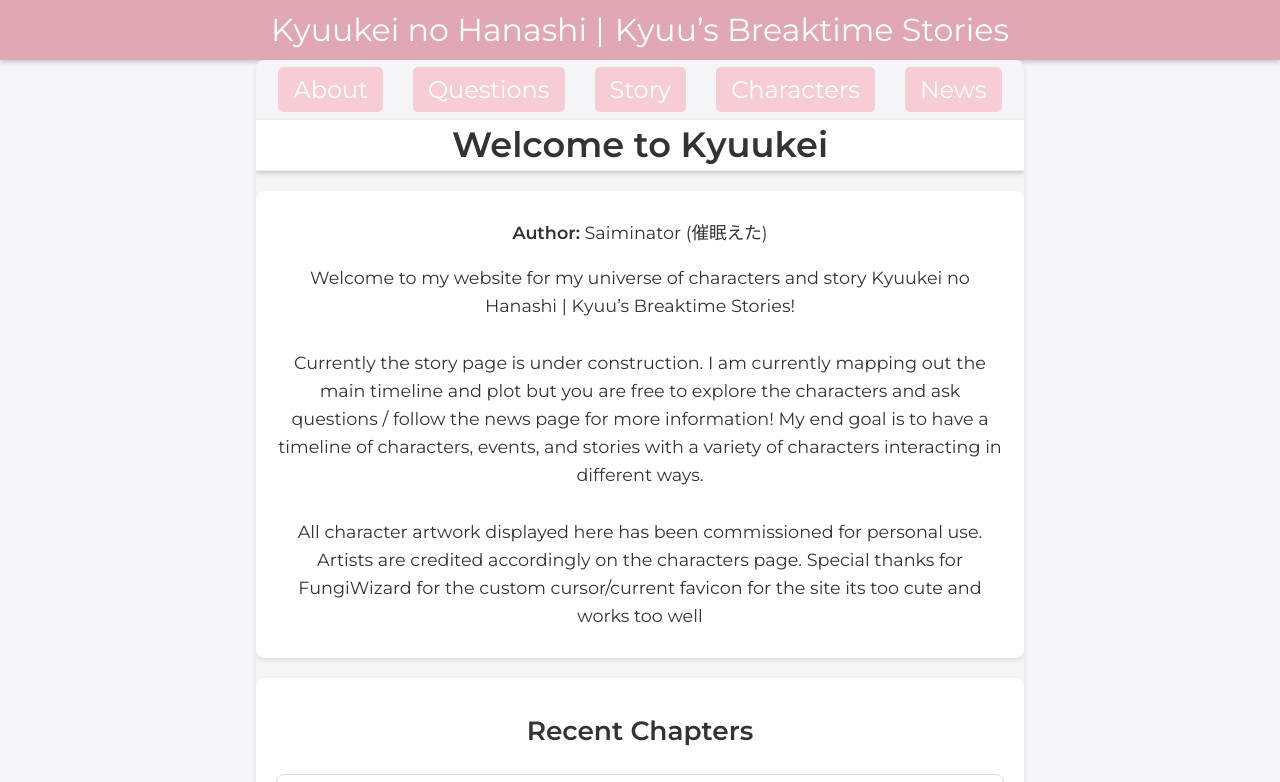
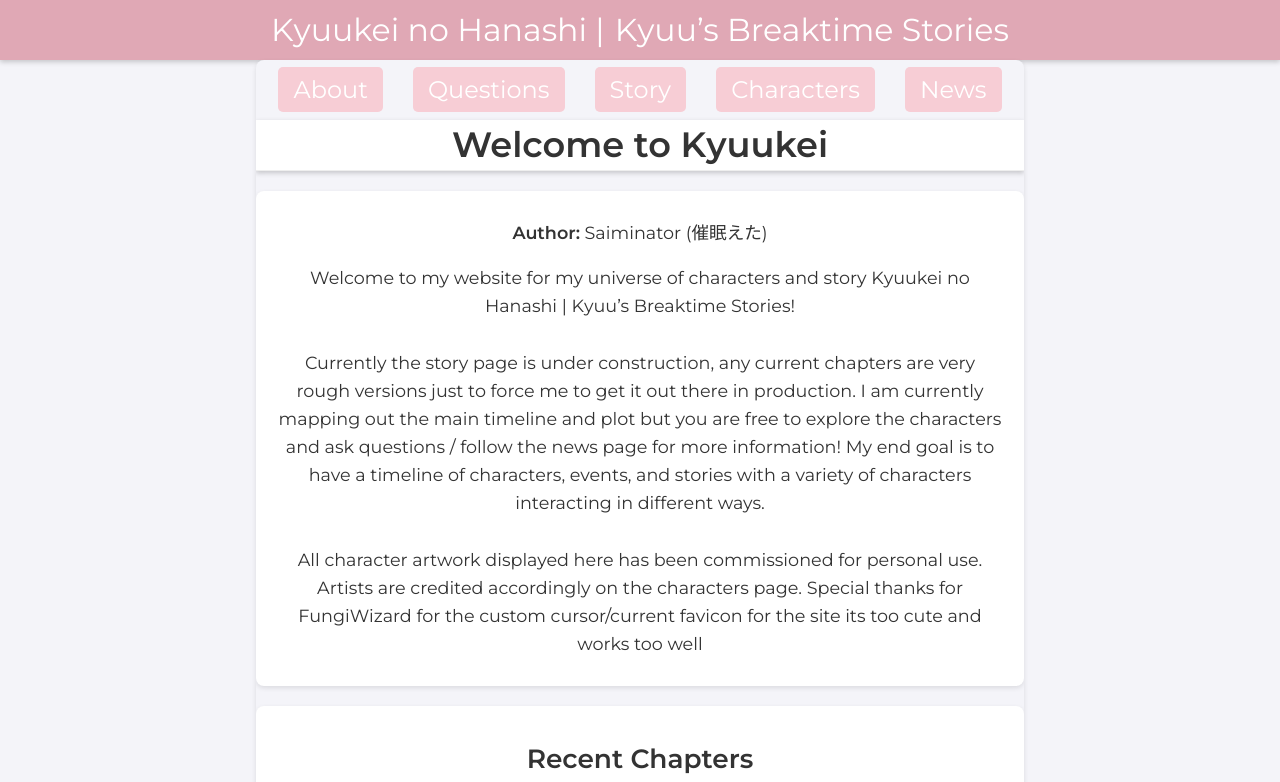
Before and after one commit to Saiminator/Kyuukei, a Jekyll site: the page built from index.html, in a window 1280 px wide, cut to the strip 0-782 px from the top of the page. Built offline with Jekyll 4.4.1, drawn with Linux system fonts in a browser that asks for light colours.

Commit message:
Update index.html

```diff
--- a/index.html
+++ b/index.html
@@ -8,7 +8,7 @@
   <p>
     Welcome to my website for my universe of characters and story Kyuukei no Hanashi | Kyuu’s Breaktime Stories!<br><br>
 
-    Currently the story page is under construction. I am currently mapping out the main timeline and plot but you are free to explore the characters and ask questions / follow the news page for more information! My end goal is to have a timeline of characters, events, and stories with a variety of characters interacting in different ways.<br><br>
+    Currently the story page is under construction, any current chapters are very rough versions just to force me to get it out there in production. I am currently mapping out the main timeline and plot but you are free to explore the characters and ask questions / follow the news page for more information! My end goal is to have a timeline of characters, events, and stories with a variety of characters interacting in different ways.<br><br>
 
     All character artwork displayed here has been commissioned for personal use. Artists are credited accordingly on the characters page.
 
```
